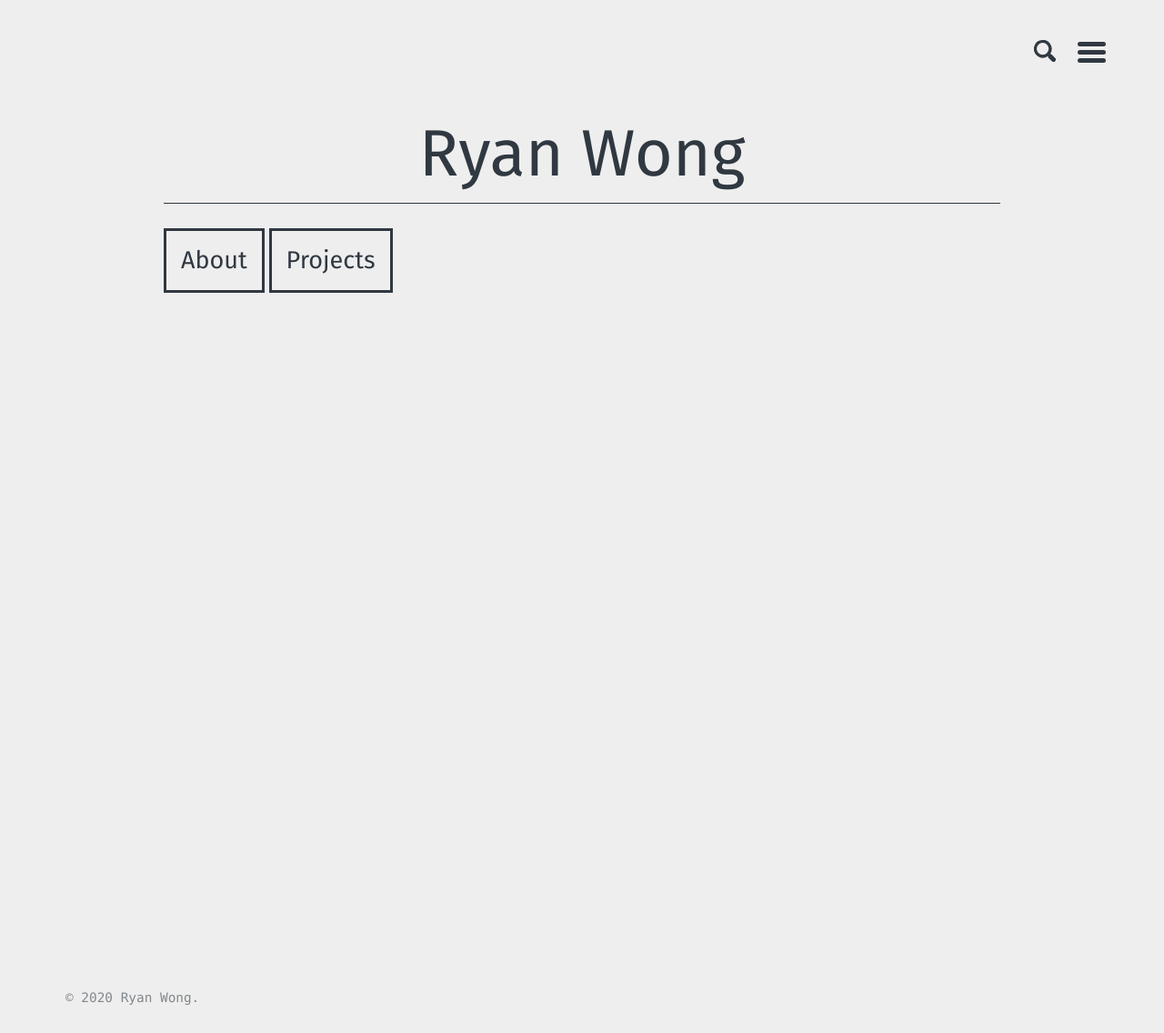
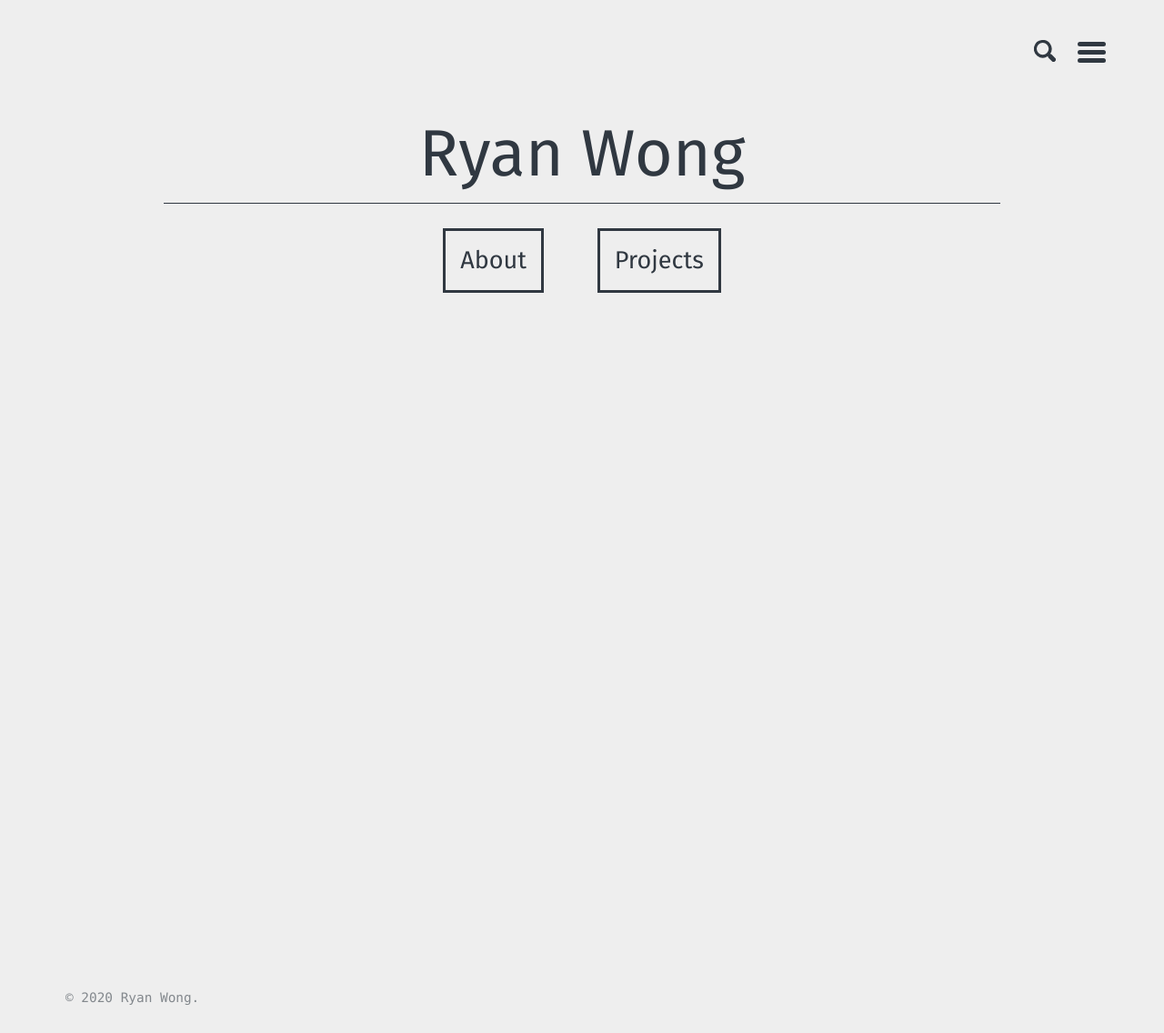
Before and after one commit to ryanwonghc/ryanwonghc.github.io, a Jekyll site: the page built from index.html, in a window 1280 px wide. Shown: the whole page at 91% size. Built offline with Jekyll 4.4.1, drawn with Linux system fonts in a browser that asks for light colours; the list of posts is cut into pages by our own code.

Commit message:
button center and margins

```diff
--- a/_layouts/home.html
+++ b/_layouts/home.html
@@ -5,8 +5,10 @@ layout: default
 <main id="main" class="page-content" aria-label="Content">
   <div class="wrapper">
     <p class="p">Ryan Wong</p>
-    <a href="https://ryanwonghc.github.io/about/" class="btn">About</a>
-    <a href="https://ryanwonghc.github.io/projects/" class="btn">Projects</a>
+    <div class="btncontainer">
+      <a href="https://ryanwonghc.github.io/about/" class="btn">About</a>
+      <a href="https://ryanwonghc.github.io/projects/" class="btn">Projects</a>
+    </div>
   </div>
 </main>
 
--- a/_sass/basically-basic/_layout.scss
+++ b/_sass/basically-basic/_layout.scss
@@ -242,10 +242,16 @@ main {
     cursor: pointer;
     align-items: center;
     border-radius: 0px;
+    margin-left: 1em;
+    margin-right: 1em;
   }
 
   /* Darker background on mouse-over */
   .btn:hover {
     background-color: WhiteSmoke;
   }
+
+  .btncontainer {
+    text-align: center;
+  }
 }
```
